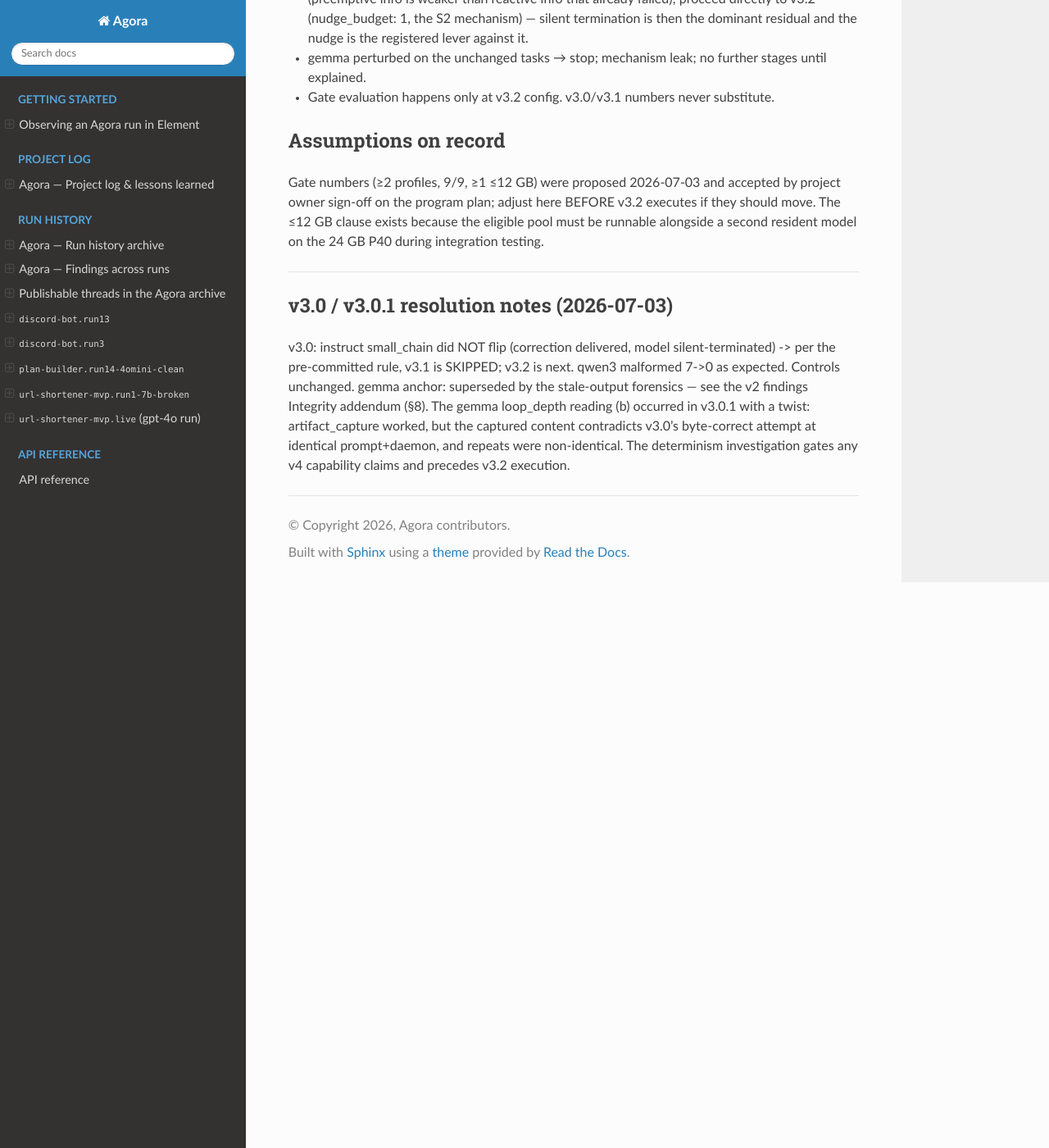
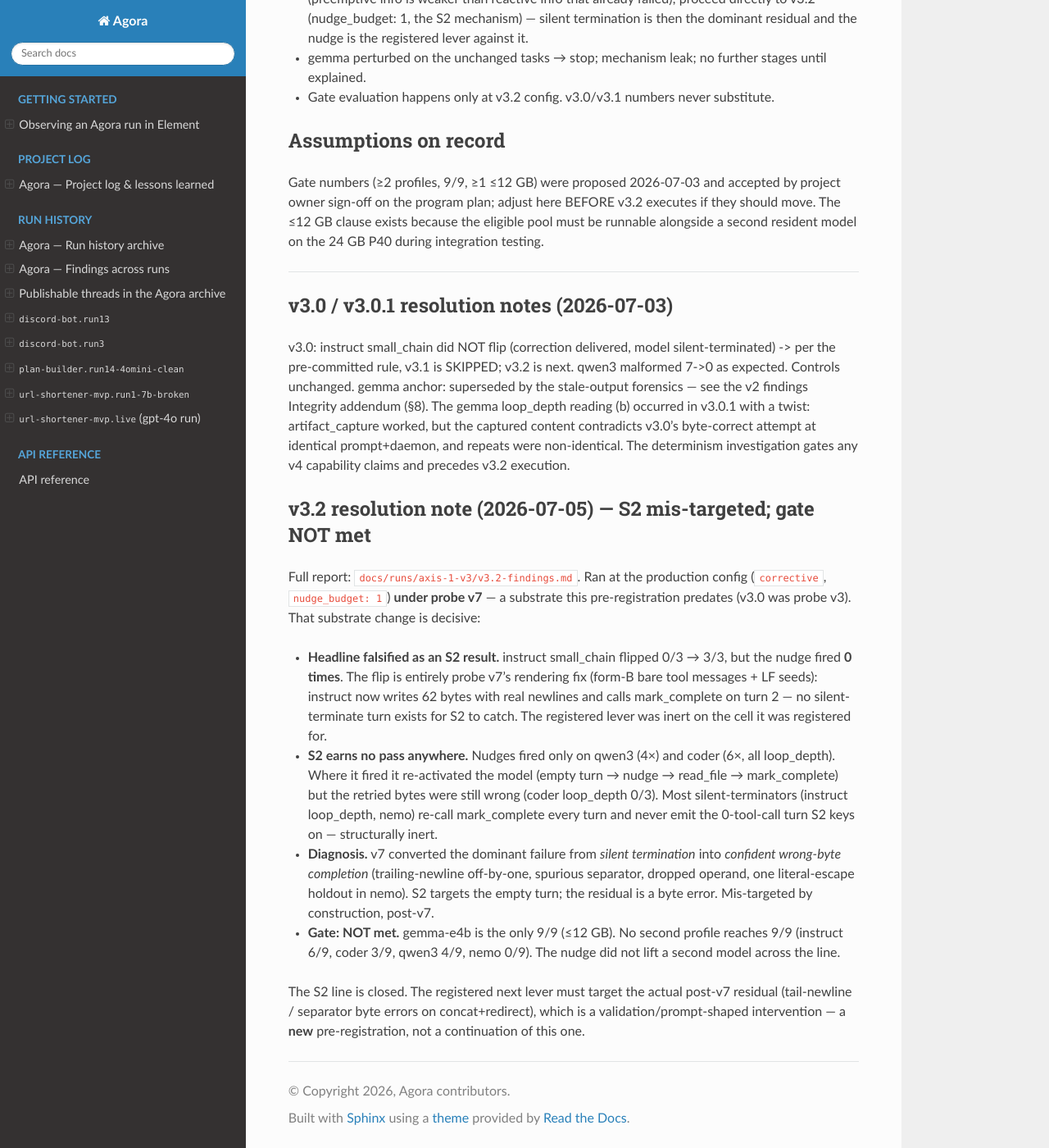
Before and after one commit to fabs133/agora, a Sphinx documentation site: the page built from docs/research/harness-reliability.md, in a window 1280 px wide and 1400 px high, scrolled down 1878 px. Shown: the whole window at 82% size. Built offline with Sphinx 7.4.7 and the Read the Docs theme 3.1.0, drawn with Linux system fonts in a browser that asks for light colours.

Commit message:
docs(v3.2): S2 nudge mis-targeted under probe v7 — gate not met
v3.2 ran the registered S2 lever (nudge_budget:1) but on the post-v7
substrate the pre-registration predates. Findings:

- instruct small_chain flipped 0/3->3/3 with the nudge firing 0 times —
  the flip is entirely probe v7's rendering fix, not S2.
- No cell's pass is attributable to the nudge. It fired only on qwen3 (4x)
  and coder (6x, all loop_depth); where it fired the retried bytes were
  still wrong. Silent-terminators (instruct loop_depth, nemo) re-call
  mark_complete every turn and never emit the empty turn S2 keys on.
- v7 converted the dominant failure from silent-termination to confident
  wrong-byte completion (trailing-newline off-by-one, spurious separator,
  dropped operand, nemo literal-\n holdout). S2 is mis-targeted by
  construction.
- Gate NOT met: gemma-e4b is the only 9/9; no second profile reaches it.

Adds v3.2-findings.md + resolution note closing the S2 line.

Co-Authored-By: Claude Opus 4.8 <noreply@anthropic.com>

```diff
--- a/docs/research/harness-reliability.md
+++ b/docs/research/harness-reliability.md
@@ -113,3 +113,36 @@ twist: artifact_capture worked, but the captured content contradicts
 v3.0's byte-correct attempt at identical prompt+daemon, and repeats were
 non-identical. The determinism investigation gates any v4 capability
 claims and precedes v3.2 execution.
+
+## v3.2 resolution note (2026-07-05) — S2 mis-targeted; gate NOT met
+
+Full report: [`docs/runs/axis-1-v3/v3.2-findings.md`](../runs/axis-1-v3/v3.2-findings.md).
+Ran at the production config (`corrective`, `nudge_budget: 1`) **under
+probe v7** — a substrate this pre-registration predates (v3.0 was probe
+v3). That substrate change is decisive:
+
+- **Headline falsified as an S2 result.** instruct small_chain flipped
+  0/3 → 3/3, but the nudge fired **0 times**. The flip is entirely probe
+  v7's rendering fix (form-B bare tool messages + LF seeds): instruct now
+  writes 62 bytes with real newlines and calls mark_complete on turn 2 —
+  no silent-terminate turn exists for S2 to catch. The registered lever
+  was inert on the cell it was registered for.
+- **S2 earns no pass anywhere.** Nudges fired only on qwen3 (4×) and coder
+  (6×, all loop_depth). Where it fired it re-activated the model
+  (empty turn → nudge → read_file → mark_complete) but the retried bytes
+  were still wrong (coder loop_depth 0/3). Most silent-terminators
+  (instruct loop_depth, nemo) re-call mark_complete every turn and never
+  emit the 0-tool-call turn S2 keys on — structurally inert.
+- **Diagnosis.** v7 converted the dominant failure from *silent
+  termination* into *confident wrong-byte completion* (trailing-newline
+  off-by-one, spurious separator, dropped operand, one literal-escape
+  holdout in nemo). S2 targets the empty turn; the residual is a byte
+  error. Mis-targeted by construction, post-v7.
+- **Gate: NOT met.** gemma-e4b is the only 9/9 (≤12 GB). No second profile
+  reaches 9/9 (instruct 6/9, coder 3/9, qwen3 4/9, nemo 0/9). The nudge
+  did not lift a second model across the line.
+
+The S2 line is closed. The registered next lever must target the actual
+post-v7 residual (tail-newline / separator byte errors on concat+redirect),
+which is a validation/prompt-shaped intervention — a **new**
+pre-registration, not a continuation of this one.
```
Also changed, not shown: docs/runs/axis-1-v3/v3.2-findings.md (added, +138 -0 lines).
